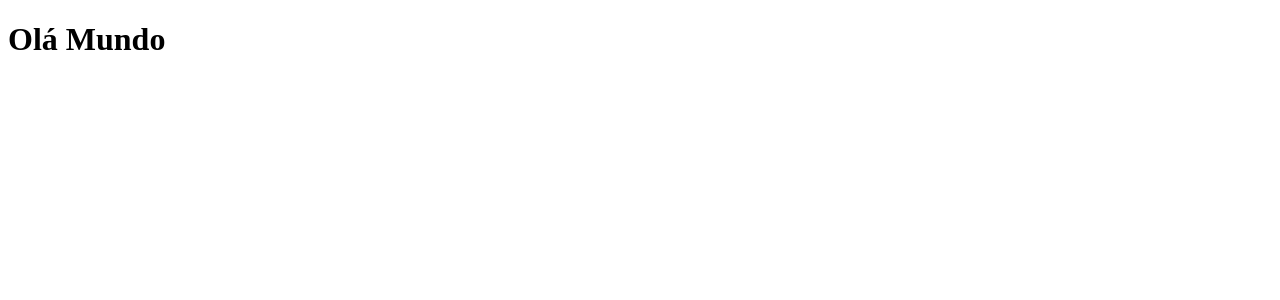
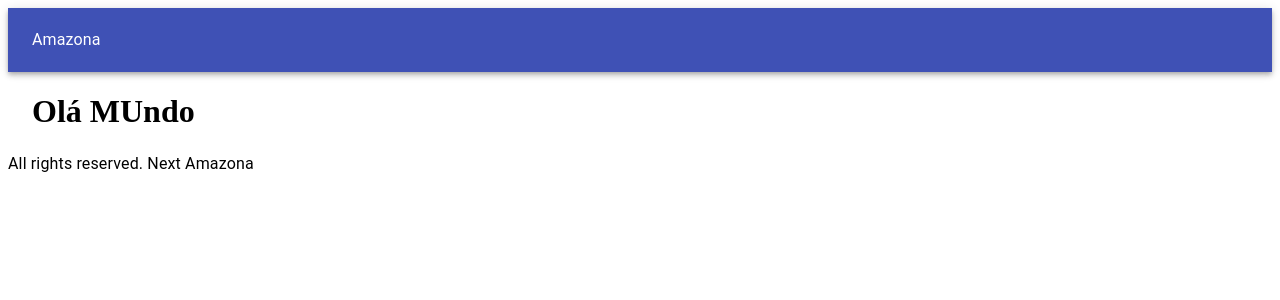
Before and after one commit to GuiSandoval/ecommerce-amazona, a Next.js app: page / in a window 1280 px wide. Shown: the top 300 px of the page. Built offline with nearby package versions, Linux system fonts and the light colour scheme.

Commit message:
chore ✨: Create BaseLayout

```diff
--- /dev/null
+++ b/src/components/Layout.tsx
@@ -0,0 +1,26 @@
+import type { NextPage } from "next";
+import Head from "next/head";
+import { AppBar, Toolbar, Typography, Container } from "@material-ui/core";
+
+interface IPropsLayout {
+  children: React.ReactNode;
+}
+
+const Layout: NextPage<IPropsLayout> = ({ children }) => (
+  <div>
+    <Head>
+      <title>Next Amazona</title>
+    </Head>
+    <AppBar position="static">
+      <Toolbar>
+        <Typography>Amazona</Typography>
+      </Toolbar>
+    </AppBar>
+    <Container>{children ?? ""}</Container>
+    <footer>
+      <Typography>All rights reserved. Next Amazona</Typography>
+    </footer>
+  </div>
+);
+
+export default Layout;
--- a/src/pages/index.tsx
+++ b/src/pages/index.tsx
@@ -1,5 +1,10 @@
 import type { NextPage } from "next";
+import Layout from "../components/Layout";
 
-const Home: NextPage = () => <h1>Olá Mundo</h1>;
+const Home: NextPage = () => (
+  <Layout>
+    <h1>Olá MUndo</h1>
+  </Layout>
+);
 
 export default Home;
```
